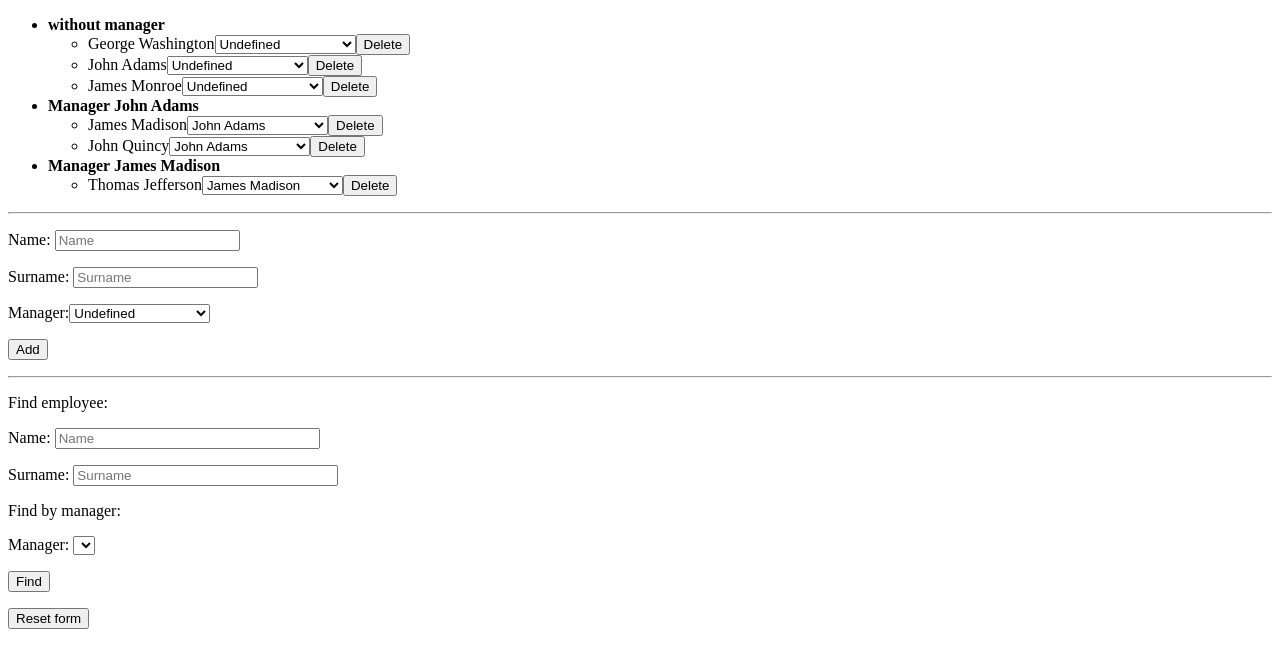
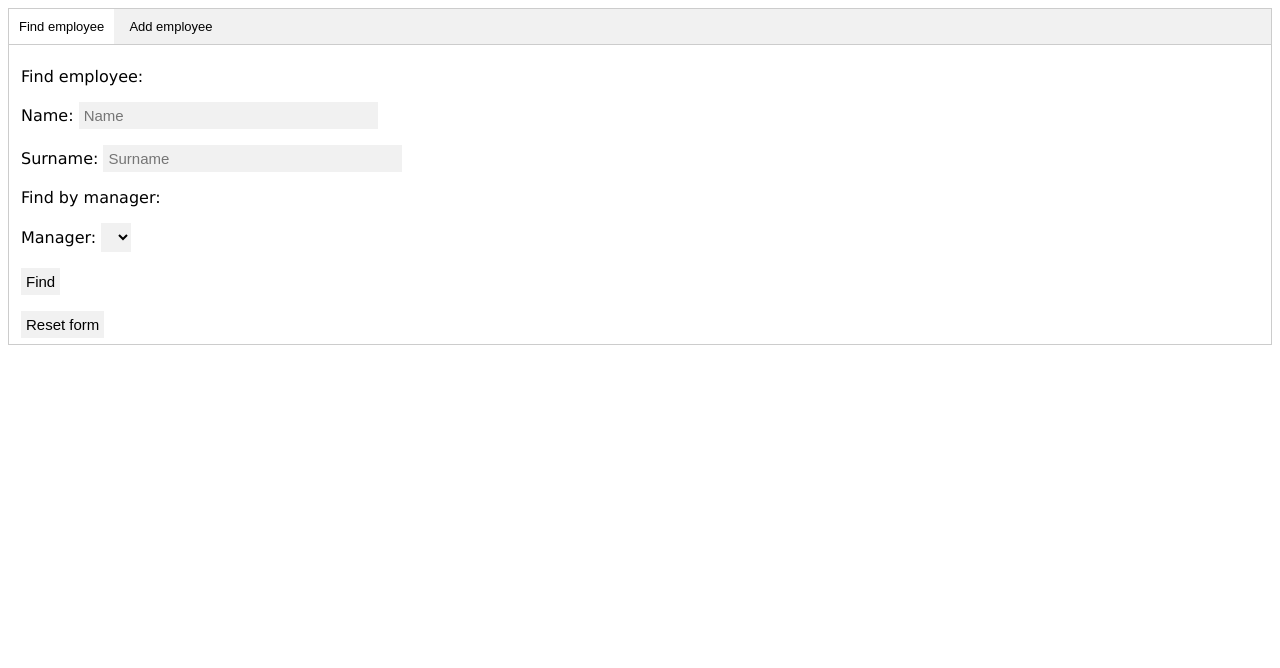
Before and after one commit to LuxoftTraining/employees-app-ybulbakh, a website: page index.html in a window 1280 px wide. Drawn offline with Linux system fonts and the light colour scheme.

Commit message:
Module 2, Lesson 3, Task 3 Tabs

```diff
--- a/employees/ui.js
+++ b/employees/ui.js
@@ -7,6 +7,7 @@ let $ = (id) => {
 let runUi = (employees) => {
     showEmployees(employees)
     fillSelect($('managerSelect'), getEmployeesOptions())
+    $("searchButton").click();
 }
 
 let clearEmployeesPlaceholder = () => {
@@ -23,7 +24,7 @@ showEmployees = (employees) => {
         array[manager].push(employee)
     }
     for (let managerid in array) {
-        let manager = (managerid>0) ? findById(+managerid) : false
+        let manager = (managerid > 0) ? findById(+managerid) : false
         const li = document.createElement('li')
         ul.appendChild(li)
         li.innerHTML = '<b>' + (manager ? 'Manager ' + manager.name + " " + manager.surname : 'without manager') + '</b>'
@@ -64,7 +65,7 @@ function addEmployeeUI() {
         $('addEmployeeFormErrorMessage').innerHTML += 'ERROR name<br>'
         document.getElementById("name").style.backgroundColor = '#FFEEEE';
     }
-    if (!surname){
+    if (!surname) {
         $('addEmployeeFormErrorMessage').innerHTML += 'ERROR surname<br>'
         document.getElementById("surname").style.backgroundColor = '#FFEEEE';
     }
@@ -83,7 +84,7 @@ let removeEmployeeUI = (id) => {
 let fillSelect = (select, values, selectedValue) => {
     let option = document.createElement('option')
     option.text = 'Undefined'
-    option.value = 0
+    option.value = '0'
     select.add(option)
 
     for (let item of values) {
@@ -111,3 +112,17 @@ function searchEmployeeUI() {
     const employees = searchEmployees(name, surname, managerRef);
     showEmployees(employees);
 }
+
+let openTab = (evt, id) => {
+    var i, tabcontent, tablinks;
+    tabcontent = document.getElementsByClassName("tabcontent");
+    for (i = 0; i < tabcontent.length; i++) {
+        tabcontent[i].style.display = "none";
+    }
+    tablinks = document.getElementsByClassName("tablinks");
+    for (i = 0; i < tablinks.length; i++) {
+        tablinks[i].className = tablinks[i].className.replace(" active", "");
+    }
+    evt.currentTarget.className += " active";
+    $(id).style.display = 'block'
+}
--- a/index.html
+++ b/index.html
@@ -3,19 +3,33 @@
 <head>
     <meta charset="UTF-8">
     <title>Title</title>
+    <link rel="stylesheet" type="text/css" href="style.css">
 </head>
 <body>
 
-<div id="employeesPlaceholder"></div>
-<hr>
+<div class="tab">
+    <button id="searchButton" class="tablinks"
+            onclick="openTab(event, 'searchPane')">Find employee
+    </button>
+    <button class="tablinks"
+            onclick="openTab(event, 'addPane')">Add employee
+    </button>
+</div>
+
+<div id="addPane" class="tabcontent">
     <div id="addEmployeeFormErrorMessage"></div>
     <div>
         <p><label for="name">Name</label>: <input id="name" placeholder="Name"></p>
         <p><label for="surname">Surname</label>: <input id="surname" placeholder="Surname"></p>
         <p><label for="managerSelect">Manager</label>:<select id="managerSelect"></select></p>
-    <p><button onclick="addEmployeeUI()">Add</button></p>
+        <p>
+            <button onclick="addEmployeeUI()">Add</button>
+        </p>
     </div>
-<hr>
+    <div id="employeesPlaceholder"></div>
+</div>
+
+<div id="searchPane" class="tabcontent">
     <form>
         <p>Find employee:</p>
         <p><label for="nameSearch">Name</label>: <input id="nameSearch" placeholder="Name" size="30"></p>
@@ -24,9 +38,12 @@
         <p>Find by manager:</p>
         <p><label for="managerSearch">Manager</label>: <select id="managerSearch"></select></p>
 
-    <p><button type=button onclick="searchEmployeeUI()">Find</button></p>
+        <p>
+            <button type=button onclick="searchEmployeeUI()">Find</button>
+        </p>
         <input type="reset" value="Reset form">
     </form>
+</div>
 
     <script src="employees/employees-json.js"></script>
     <script src="employees/service.js"></script>
--- /dev/null
+++ b/style.css
@@ -0,0 +1,43 @@
+body {
+    font-family: Verdana, serif;
+}
+
+button, input, select {
+    outline: none;
+    padding: 5px;
+    font-size: 15px;
+    background-color: #f1f1f1;
+    border: none;
+}
+
+.tab {
+    overflow: hidden;
+    border: 1px solid #ccc;
+    background-color: #f1f1f1;
+}
+
+.tab button {
+    background-color: inherit;
+    border: none;
+    outline: none;
+    cursor: pointer;
+    padding: 10px;
+    transition: 1s;
+    font-size: 13px;
+    margin: 0;
+}
+
+.tab button:hover {
+    background-color: #ddd;
+}
+
+.tab button.active {
+    background-color: #fff;
+}
+
+.tabcontent {
+    display: none;
+    padding: 6px 12px;
+    border: 1px solid #ccc;
+    border-top: none;
+}
```
Also changed, not shown: employees/service.js (+4 -4 lines). Lines whose indentation alone changed are shown as unchanged.
